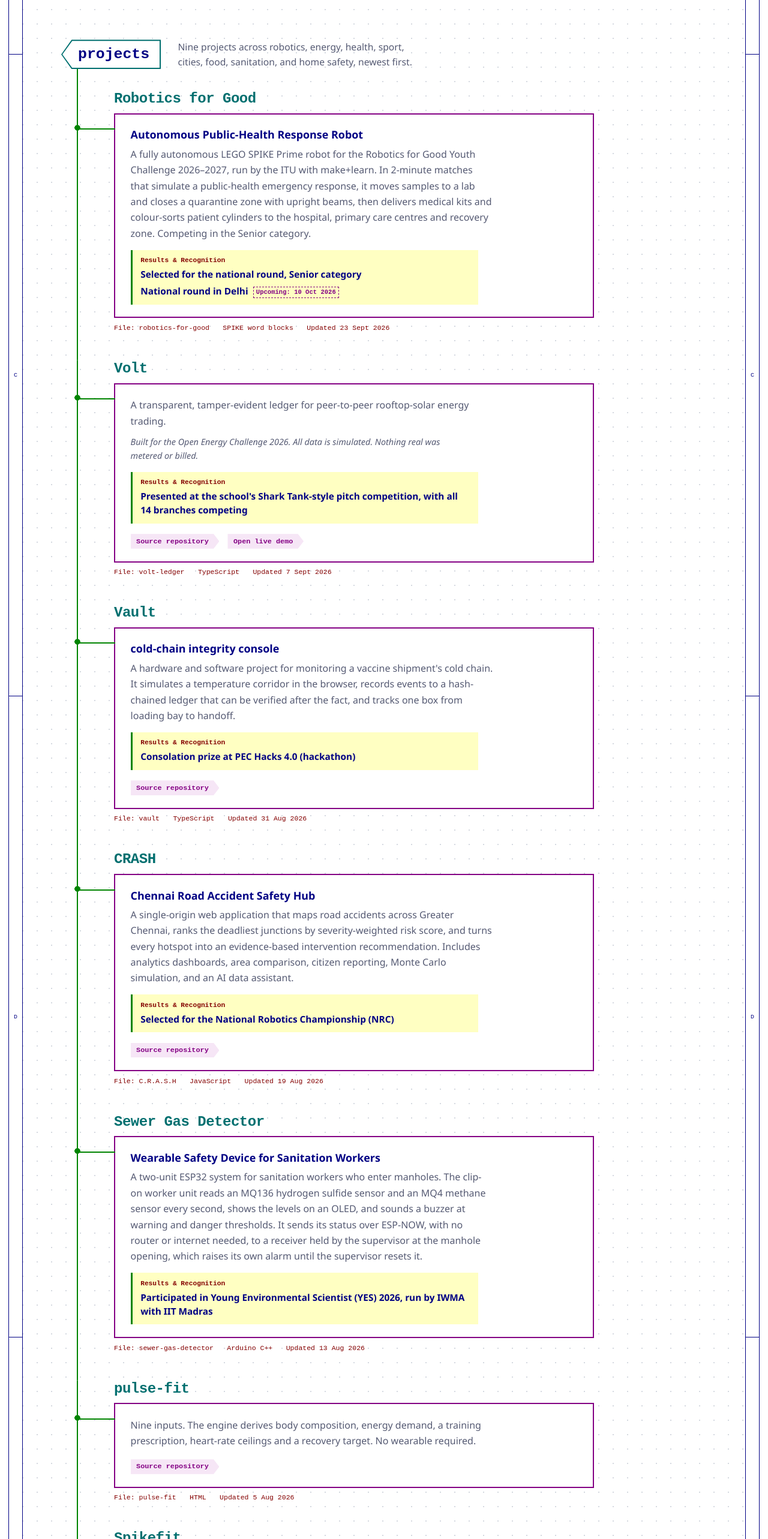
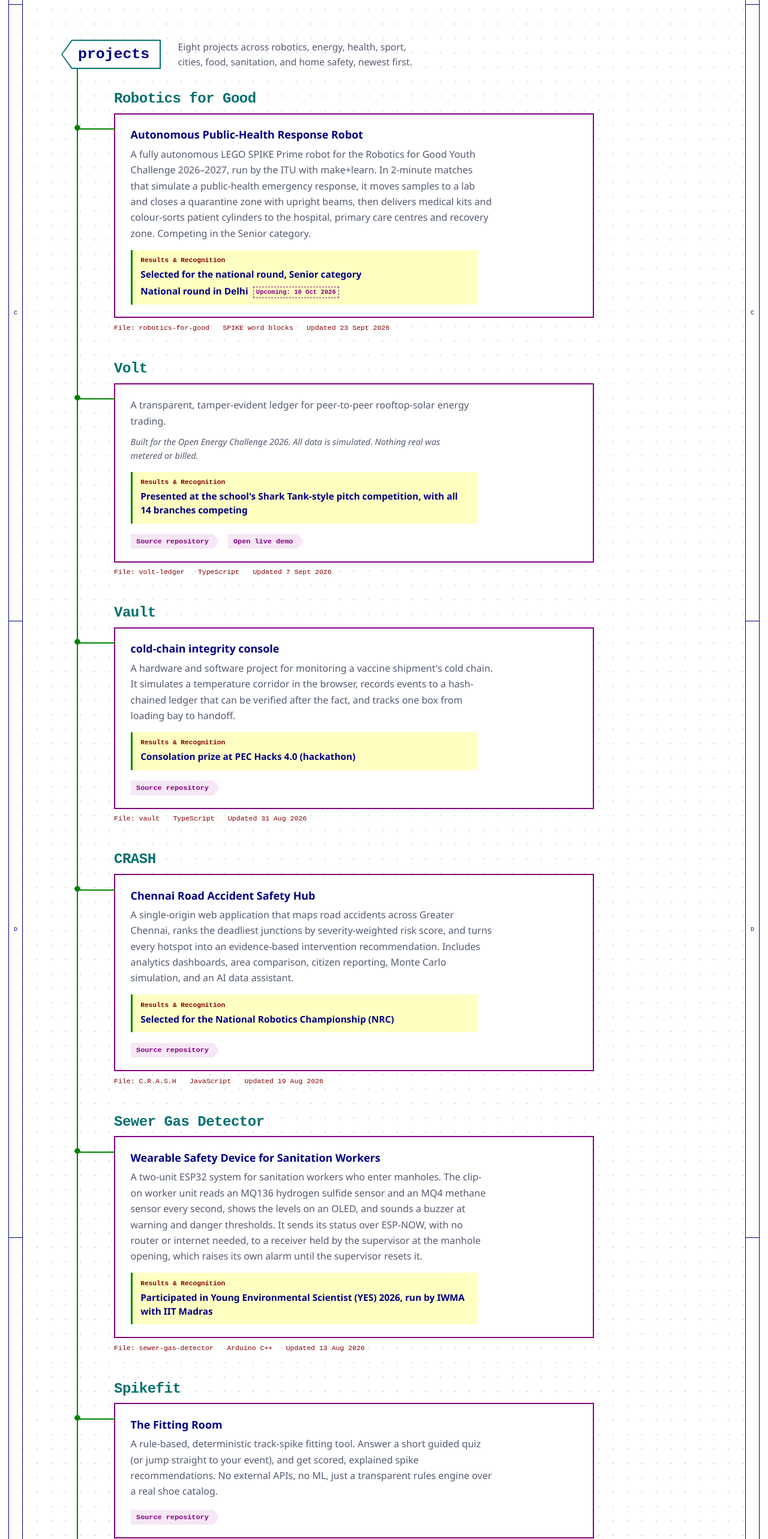
Before and after one commit to abivan100-stack/abivan-portfolio, a React (Vite) app: page / in a window 1280 px wide. Shown: the part 2086-4652 px from the top of the page at 60% size. Built offline with nearby package versions, Linux system fonts and the light colour scheme; a web font is replaced by a local one.

Commit message:
Remove pulse-fit from the portfolio

```diff
--- a/scripts/sync-projects.mjs
+++ b/scripts/sync-projects.mjs
@@ -7,7 +7,6 @@ const selectedRepositories = [
   'volt-ledger',
   'vault',
   'C.R.A.S.H',
-  'pulse-fit',
   'Spike_Fit',
 ]
 // Results and recognition are not on GitHub, so they are kept here and merged into each synced record.
@@ -86,7 +85,7 @@ const offlineProjects = [
 // README notes that describe repo housekeeping rather than the project (Spike_Fit's note is about a
 // design-reference folder, not the app), so they are not shown.
 const hiddenContextNotes = new Set(['vault', 'spike_fit'])
-const excludedRepositories = ['epl-predictor', 'lebron-fan-page', 'CR7-fan-page', 'rutu-gaikwad-fansite', 'abivan-portfolio', 'agrifly']
+const excludedRepositories = ['epl-predictor', 'lebron-fan-page', 'CR7-fan-page', 'rutu-gaikwad-fansite', 'abivan-portfolio', 'agrifly', 'pulse-fit']
 const outputPath = fileURLToPath(new URL('../src/data/projects.json', import.meta.url))
 const apiHeaders = {
   Accept: 'application/vnd.github+json',
--- a/src/App.tsx
+++ b/src/App.tsx
@@ -295,7 +295,7 @@ function App() {
           <section className="work section" id="work" aria-labelledby="work-title" data-power-up>
             <div className="work-head">
               <NetLabel id="work-title">projects</NetLabel>
-              <p>Nine projects across robotics, energy, health, sport, cities, food, sanitation, and home safety, newest first.</p>
+              <p>Eight projects across robotics, energy, health, sport, cities, food, sanitation, and home safety, newest first.</p>
             </div>
             <ol className="sheet-bus">
               {orderedProjects.map((project, index) => <ProjectSheet project={project} index={index} key={project.slug} />)}
--- a/src/data/projects.json
+++ b/src/data/projects.json
@@ -59,19 +59,6 @@
     "topics": [],
     "stars": 2,
     "updatedAt": "2026-08-19T14:02:59Z"
-  },
-  {
-    "slug": "pulse-fit",
-    "name": "pulse-fit",
-    "summary": "Nine inputs. The engine derives body composition, energy demand, a training prescription, heart-rate ceilings and a recovery target. No wearable required.",
-    "contextNote": null,
-    "recognitions": [],
-    "url": "https://github.com/abivan100-stack/pulse-fit",
-    "demoUrl": null,
-    "language": "HTML",
-    "topics": [],
-    "stars": 0,
-    "updatedAt": "2026-08-05T15:16:32Z"
   },
   {
     "slug": "Spike_Fit",
```
